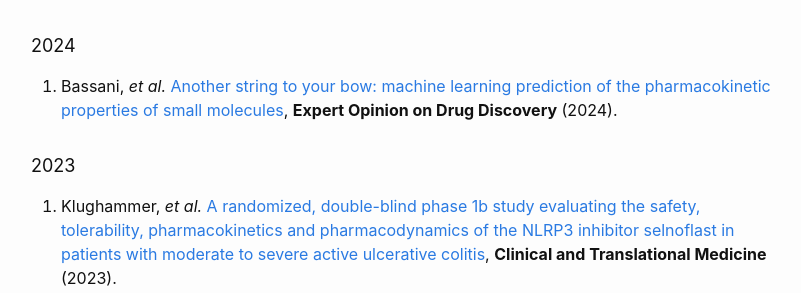
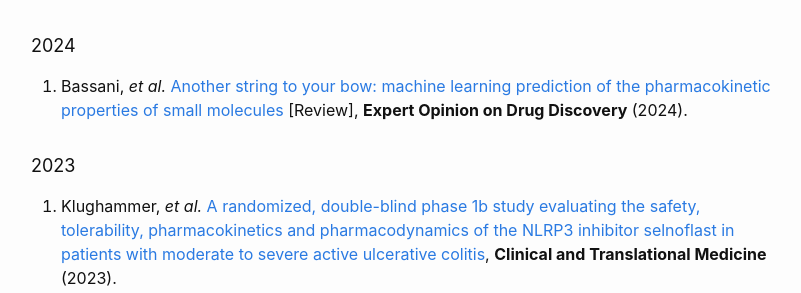
Before and after one commit to Accio/accio.github.io, a Jekyll site: the page built from _pages/publications.md, in a window 1280 px wide and 900 px high, scrolled down 1139 px. Shown: the part 160-453 px from the top of the window, without its empty margins (239-1040 px from the left). Built offline with Jekyll 4.4.1, drawn with Linux system fonts in a browser that asks for light colours.

Commit message:
mark the PK publication as a review

```diff
--- a/_pages/publications.md
+++ b/_pages/publications.md
@@ -50,7 +50,7 @@ See also my [Google Scholar profile](https://scholar.google.com/citations?user=t
 
 ##### 2024
 
-49. Bassani, *et al.* [Another string to your bow: machine learning prediction of the pharmacokinetic properties of small molecules](https://www.tandfonline.com/doi/full/10.1080/17460441.2024.2348157), **Expert Opinion on Drug Discovery** (2024).
+49. Bassani, *et al.* [Another string to your bow: machine learning prediction of the pharmacokinetic properties of small molecules](https://www.tandfonline.com/doi/full/10.1080/17460441.2024.2348157) [Review], **Expert Opinion on Drug Discovery** (2024).
 
 ##### 2023
 
```
